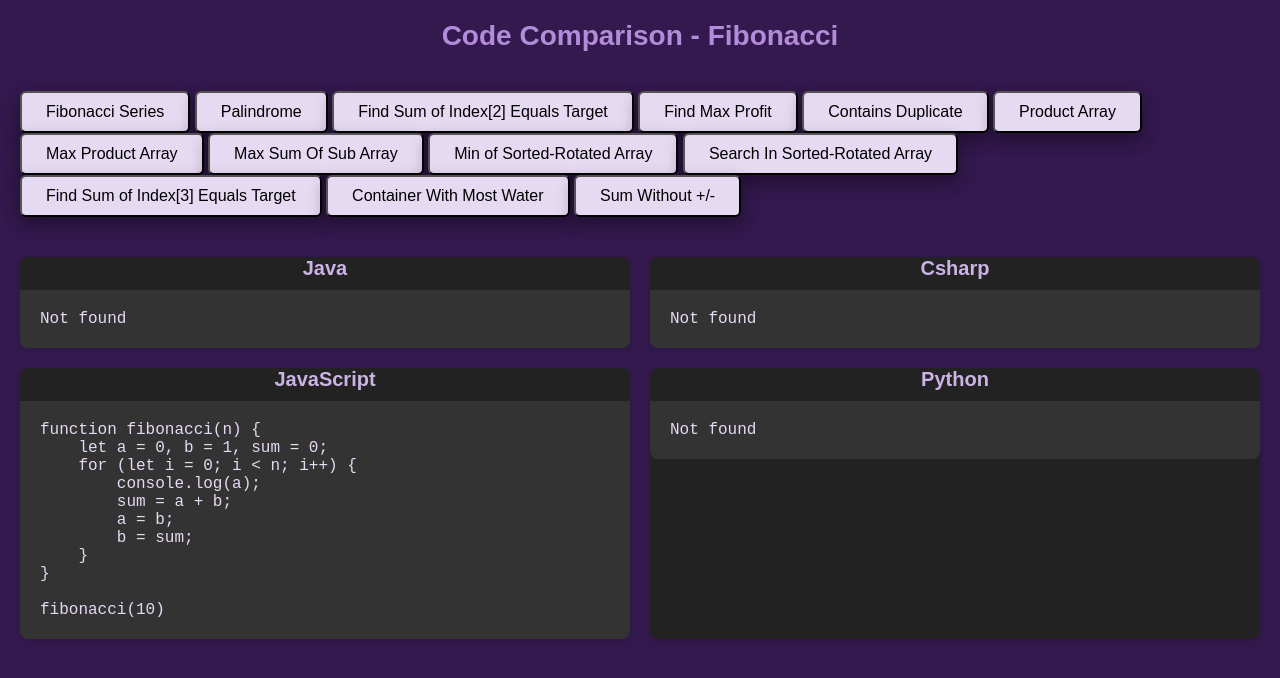
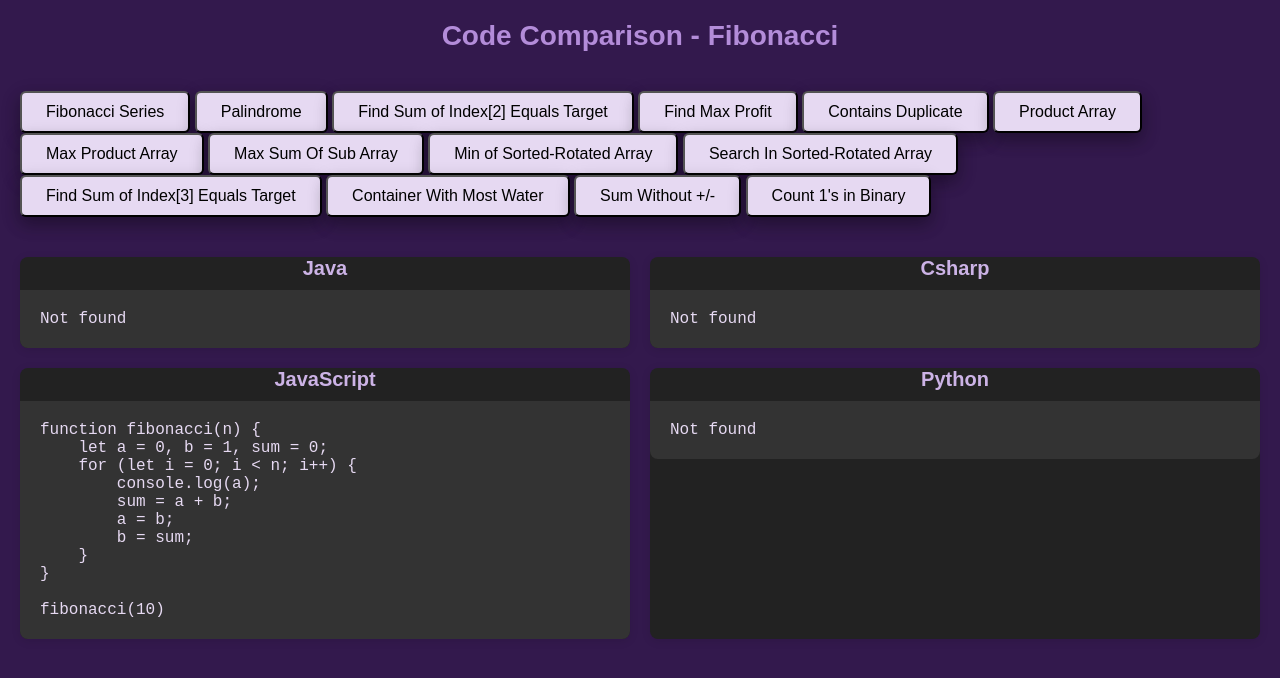
Before and after one commit to harishavenue1/harishavenue1.github.io, a website: page index.html in a window 1280 px wide. Drawn offline with Linux system fonts and the light colour scheme; no server answers.

Commit message:
Update index.html

```diff
--- a/index.html
+++ b/index.html
@@ -28,6 +28,7 @@
             <button class="button" onclick="selectProgram('threeSumEqZero')">Find Sum of Index[3] Equals Target</button>
             <button class="button" onclick="selectProgram('maxArea')">Container With Most Water</button>
             <button class="button" onclick="selectProgram('sumWithoutAdd')">Sum Without +/-</button>
+            <button class="button" onclick="selectProgram('countOnesInBinary')">Count 1's in Binary</button>
         </div>
     </div>
 
```
